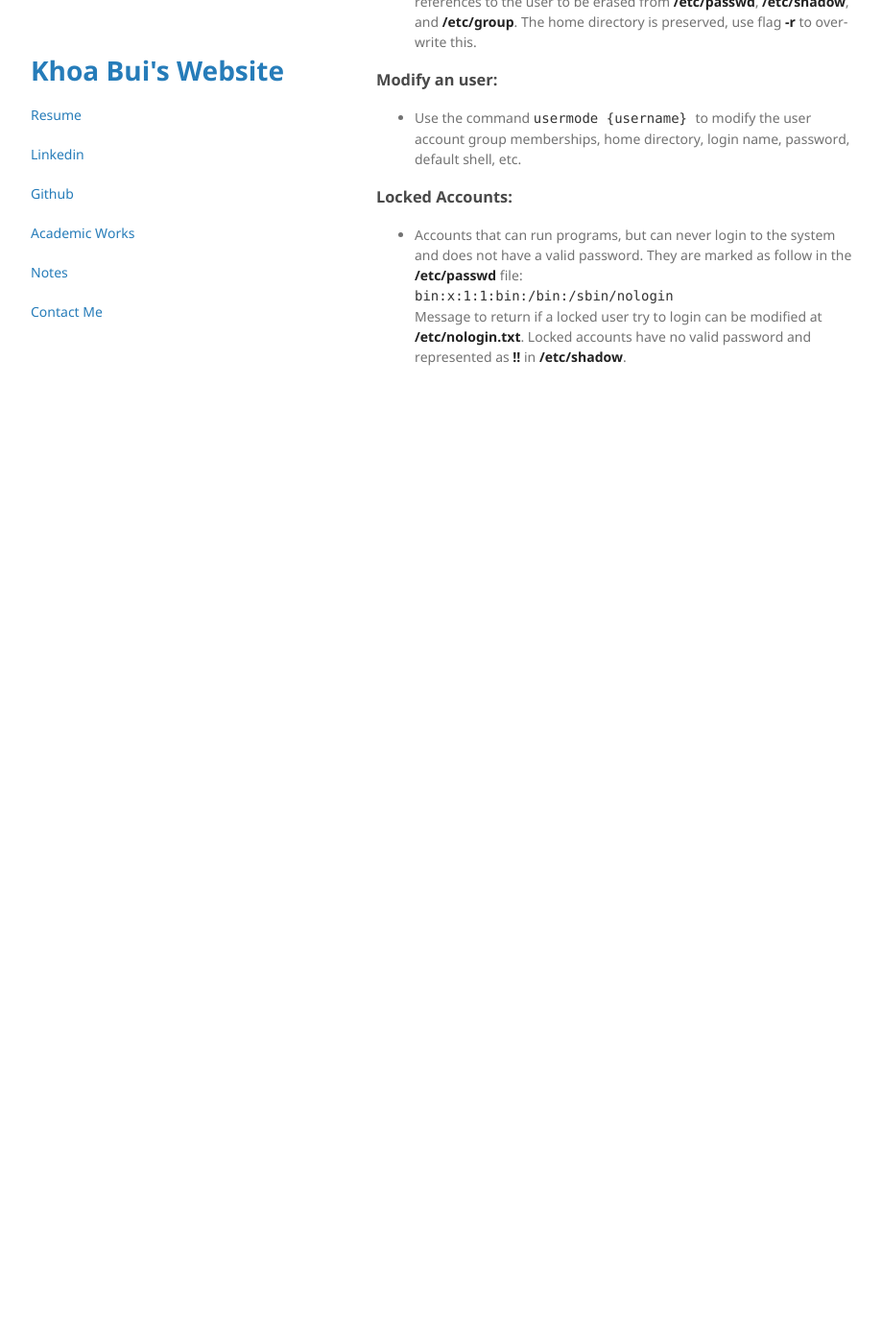
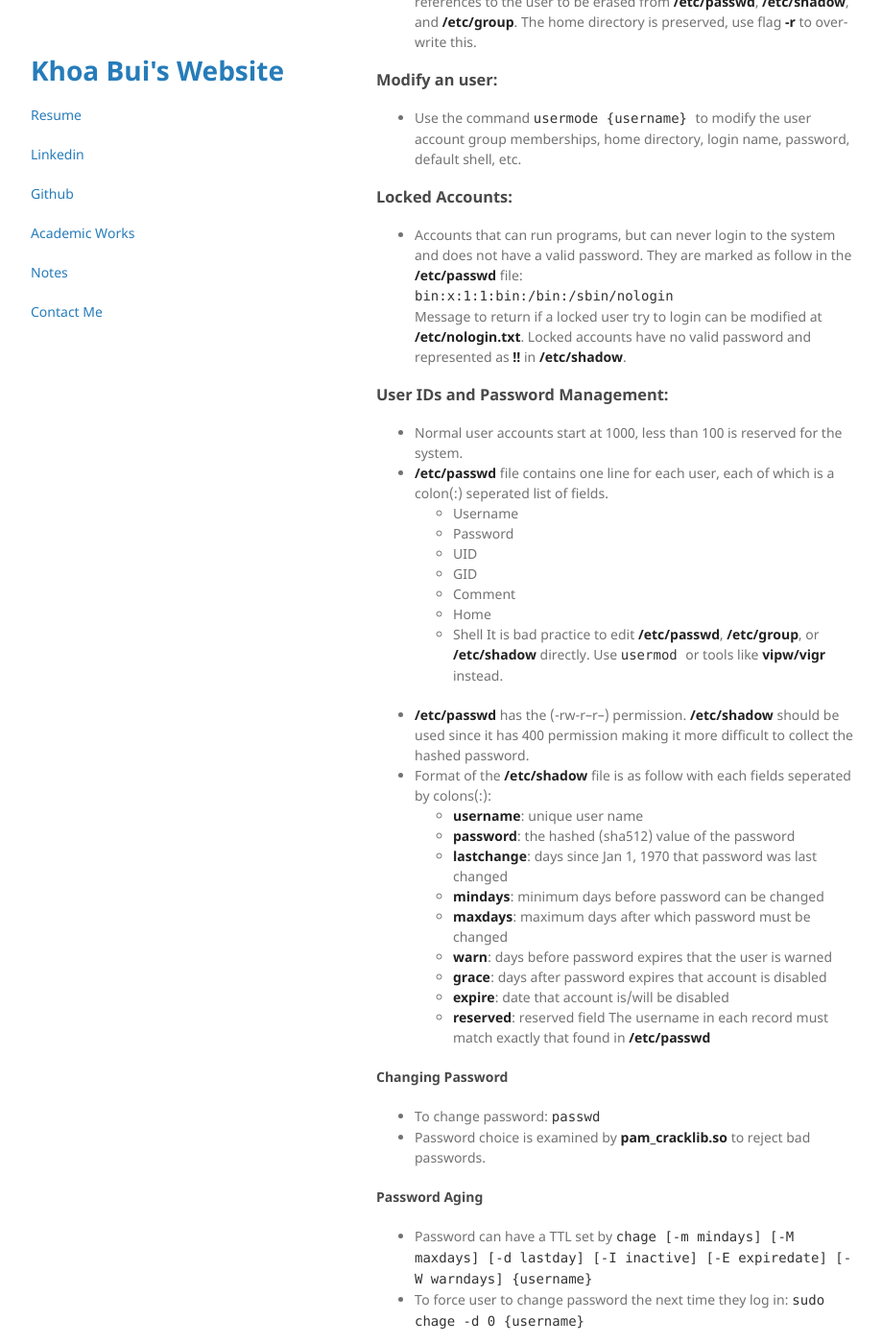
Before and after one commit to khoabuiv/khoabuiv.github.io, a Jekyll site: the page built from linux_account_management.md, in a window 1280 px wide and 1400 px high, scrolled down 1532 px. Shown: the whole window at 96% size, without its empty margins (178-1097 px from the left). Built offline with Jekyll 4.4.1, drawn with Linux system fonts in a browser that asks for light colours; our own code applies the rules of GitHub Pages for plain Markdown files; before the commit the page ends 1984 px from its top, so only the background shows below that; some of the changed text lies outside the part shown.

Commit message:
Update linux_account_management.md

```diff
--- a/linux_account_management.md
+++ b/linux_account_management.md
@@ -60,3 +60,57 @@ Majority of customizations should go into **~/.bashrc**.
 - Accounts that can run programs, but can never login to the system and does not have a valid password. They are marked as follow in the **/etc/passwd** file: <br>
 <code> bin:x:1:1:bin:/bin:/sbin/nologin  </code> <br>
 Message to return if a locked user try to login can be modified at **/etc/nologin.txt**. Locked accounts have no valid password and represented as **!!** in **/etc/shadow**.
+
+### User IDs and Password Management:
+- Normal user accounts start at 1000, less than 100 is reserved for the system.
+- **/etc/passwd** file contains one line for each user, each of which is a colon(:) seperated list of fields.
+    - Username
+    - Password
+    - UID
+    - GID
+    - Comment
+    - Home
+    - Shell
+It is bad practice to edit **/etc/passwd**, **/etc/group**, or **/etc/shadow** directly. Use <code> usermod </code> or tools like **vipw/vigr** instead.
+
+- **/etc/passwd** has the (-rw-r--r--) permission. **/etc/shadow** should be used since it has 400 permission making it more difficult to collect the hashed password.
+- Format of the **/etc/shadow** file is as follow with each fields seperated by colons(:):
+    - **username**: unique user name
+    - **password**: the hashed (sha512) value of the password
+    - **lastchange**: days since Jan 1, 1970 that password was last changed
+    - **mindays**: minimum days before password can be changed
+    - **maxdays**: maximum days after which password must be changed
+    - **warn**: days before password expires that the user is warned
+    - **grace**: days after password expires that account is disabled
+    - **expire**: date that account is/will be disabled
+    - **reserved**: reserved field
+The username in each record must match exactly that found in **/etc/passwd**
+
+#### Changing Password
+- To change password: <code> passwd </code>
+- Password choice is examined by **pam_cracklib.so** to reject bad passwords.
+
+#### Password Aging
+- Password can have a TTL set by <code> chage [-m mindays] [-M maxdays] [-d lastday] [-I inactive] [-E expiredate] [-W warndays] {username} </code>
+- To force user to change password the next time they log in: <code> sudo chage -d 0 {username} </code>
+
+### Managing Root Account:
+- **sudo** allow regular user accounts to switch to root or other user. Access to **sudo** can be configure in **/etc/sudoers** and **/etc/sudoers.d**.
+- **su** creates a sub-shell that allows user to elevated privileges until they exit that shell.
+- We have SSH to manage root access across a network. SSH is configure with **/etc/ssh/sshd_config**, and PAM through **pam_securetty.so** associated with **/etc/securetty** which manages which devices can connect.
+- Use **pssh** utility to execute a command on multiple systems. For example: <br>
+<code>
+$ for machines in node1 node2 node3
+  do
+      (ssh $machines some_command &)
+done
+</code>
+or
+<code> pssh -viH machine1 machine2 machine3 do_something </code>
+
+- To transfer file, use **scp**:
+<code>
+$ scp file.txt farflung.com:/tmp
+$ scp file.tex student@farflung.com/home/student
+$ scp -r some_dir farflung.com:/tmp/some_dir
+</code>
```
